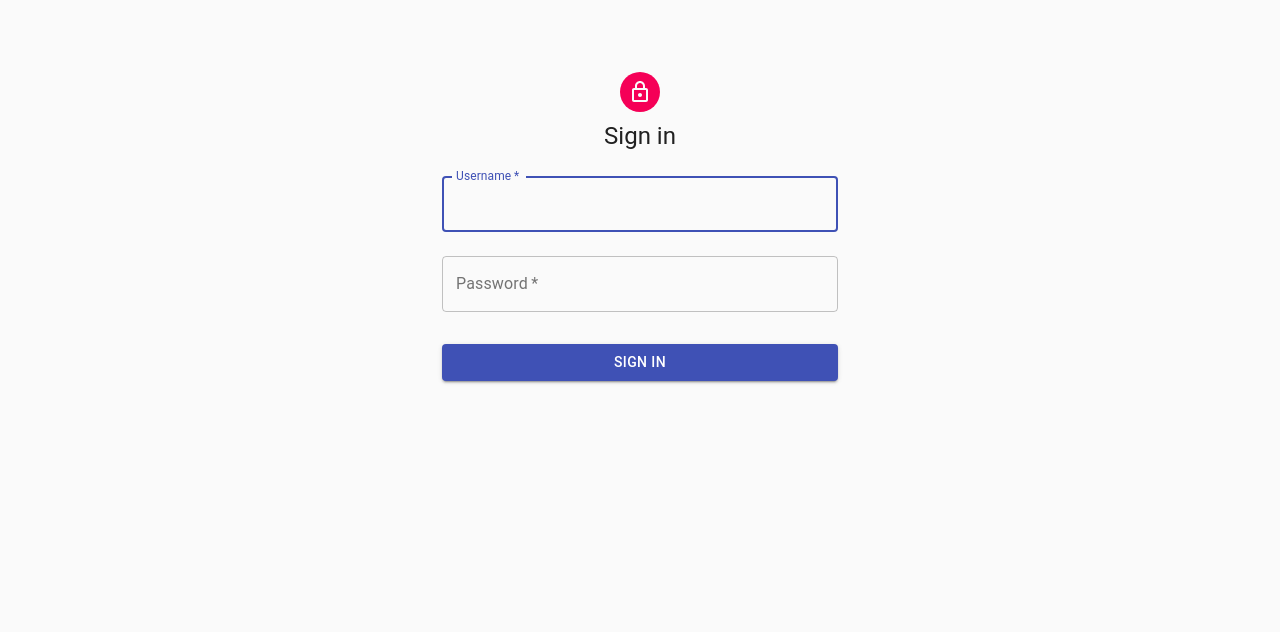
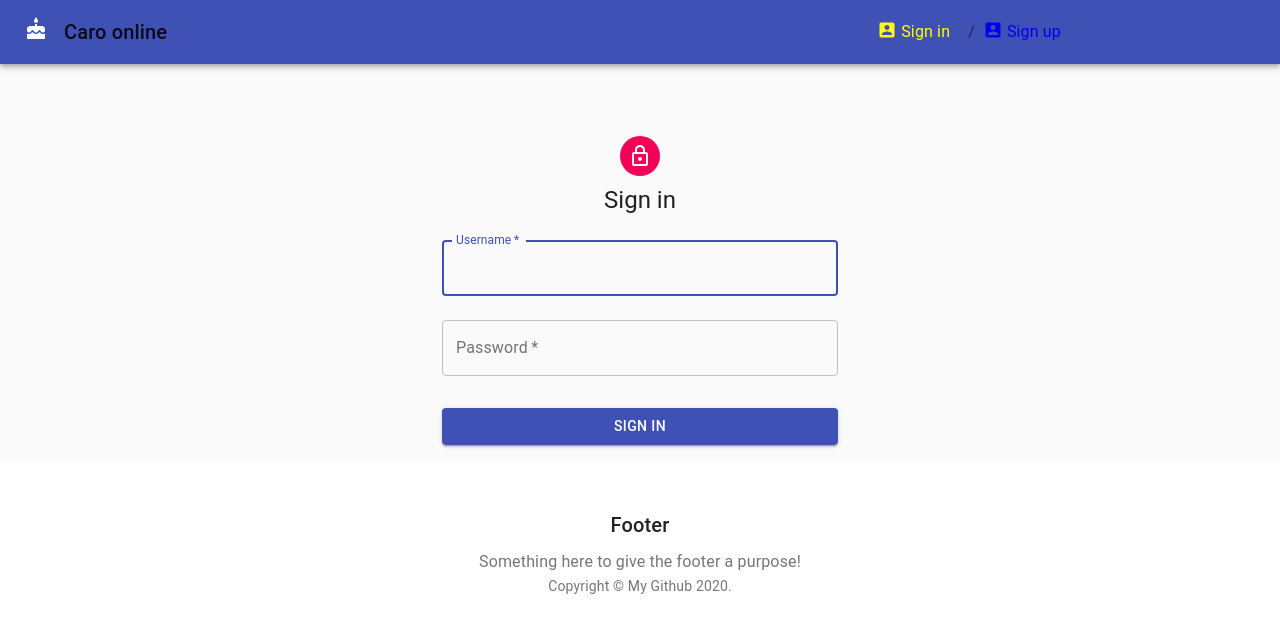
Before and after one commit to NguyenfromVN/CaroOnline, a React (Create React App) app in the folder src/front-end/: page /signin in a window 1280 px wide. Shown: the top 632 px of the page. Built offline with nearby package versions, Linux system fonts and the light colour scheme.

Commit message:
Added navigation bar (AppBar)

```diff
--- a/src/front-end/src/App.js
+++ b/src/front-end/src/App.js
@@ -1,22 +1,148 @@
 import './App.css';
-import { BrowserRouter as Router, Route, Switch } from 'react-router-dom';
+import React, { useState } from 'react';
+import { BrowserRouter as Router, Route, Link, Switch, NavLink } from 'react-router-dom';
+import { CssBaseline, AppBar, Toolbar, Typography, makeStyles, Breadcrumbs } from '@material-ui/core';
+import LinkUI from '@material-ui/core/Link'
+import WebLogo from '@material-ui/icons/Cake';
+import AccountIcon from '@material-ui/icons/AccountBox';
 import Login from './components/Login';
 import DemoRealtime from './components/demoRealtime';
 // import Home from './components/Home';
 
+function Copyright() {
+    return (
+        <Typography variant="body2" color="textSecondary" align="center">
+            {'Copyright © '}
+            <LinkUI color="inherit" href="https://github.com/">
+                My Github
+      		</LinkUI>{' '}
+            {new Date().getFullYear()}
+            {'.'}
+        </Typography>
+    );
+}
+
+const useStyles = makeStyles((theme) => ({
+    icon: {
+        marginRight: theme.spacing(2),
+    },
+    footer: {
+        backgroundColor: theme.palette.background.paper,
+        padding: theme.spacing(6),
+    },
+    breadCrumbsBlock: {
+        display: 'flex',
+        marginLeft: 700,
+    },
+    link: {
+        display: 'flex',
+        marginRight: 10,
+    },
+    iconForBreadSrum: {
+        marginRight: theme.spacing(0.5),
+        width: 20,
+        height: 20,
+    },
+}));
+
 function App() {
+    const classes = useStyles();
+    const [loginStatus, setLoginStatus] = useState(false);
+
+    const handleChangeLoginStatus = () => {
+        setLoginStatus(!loginStatus);
+    }
+
     return (
         <Router>
+            <React.Fragment>
+                <CssBaseline />
                 <div className="App">
+                    <AppBar position="relative">
+                        <Toolbar>
+                            <Link style={{ textDecoration: 'none', color: 'white' }} to='/'>
+                                <WebLogo className={classes.icon} />
+                            </Link>
+                            <NavLink
+                                style={{ textDecoration: 'none', color: 'black' }}
+                                to='/'
+                                className={classes.link}>
+                                <Typography variant="h6" color="textPrimary" noWrap>
+                                    Caro online
+          						</Typography>
+                            </NavLink>
+
+                            <Breadcrumbs aria-label="breadcrumb" className={classes.breadCrumbsBlock}>
+                                {!loginStatus ?
+                                    <NavLink
+                                        exact
+                                        style={{ textDecoration: 'none' }}
+                                        activeStyle={{ textDecoration: 'none', color: 'yellow' }}
+                                        color="inherit"
+                                        to="/signin"
+                                        className={classes.link}>
+                                        <AccountIcon className={classes.iconForBreadSrum} />
+        									Sign in
+									</NavLink> : null}
+                                {!loginStatus ?
+                                    <NavLink
+                                        exact
+                                        style={{ textDecoration: 'none' }}
+                                        activeStyle={{ textDecoration: 'none', color: 'yellow' }}
+                                        color="inherit"
+                                        to="/register"
+                                        className={classes.link}>
+                                        <AccountIcon className={classes.iconForBreadSrum} />
+        									Sign up
+								  	</NavLink> : null}
+                                {loginStatus ?
+                                    <NavLink
+                                        exact
+                                        style={{ textDecoration: 'none' }}
+                                        activeStyle={{ textDecoration: 'none', color: 'yellow' }}
+                                        color="inherit"
+                                        to={`/profile`}
+                                        className={classes.link}>
+                                        <AccountIcon className={classes.iconForBreadSrum} />
+                                        {/* Hi, {name} */}
+                                    </NavLink> : null}
+                                {loginStatus ?
+                                    <NavLink
+                                        exact
+                                        style={{ textDecoration: 'none' }}
+                                        activeStyle={{ textDecoration: 'none', color: 'yellow' }}
+                                        color="inherit"
+                                        to="/signin"
+                                        // onClick={handleLogout}
+                                        className={classes.link}>
+                                        <AccountIcon className={classes.iconForBreadSrum} />
+								  			Sign out
+									</NavLink> : null}
+                                {/* {renderValue} */}
+
+                            </Breadcrumbs>
+                        </Toolbar>
+                    </AppBar>
                     <main>
                         <Switch>
                             <Route path='/signin' exact component={Login} />
-                        {/* <Route path='/' exact component={Home} /> */}
                             {/* '/' will be directed to demo realtime component */}
                             <Route path='/' exact component={DemoRealtime} />
                         </Switch>
                     </main>
+                    {/* Footer */}
+                    <footer className={classes.footer}>
+                        <Typography variant="h6" align="center" gutterBottom>
+                            Footer
+        				</Typography>
+                        <Typography variant="subtitle1" align="center" color="textSecondary" component="p">
+                            Something here to give the footer a purpose!
+        				</Typography>
+                        <Copyright />
+                    </footer>
+                    {/* End footer */}
                 </div>
+            </React.Fragment>
         </Router>
     );
 }
```
Lines whose indentation alone changed are shown as unchanged.
